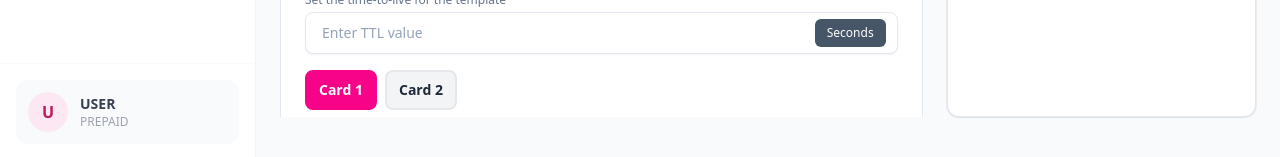
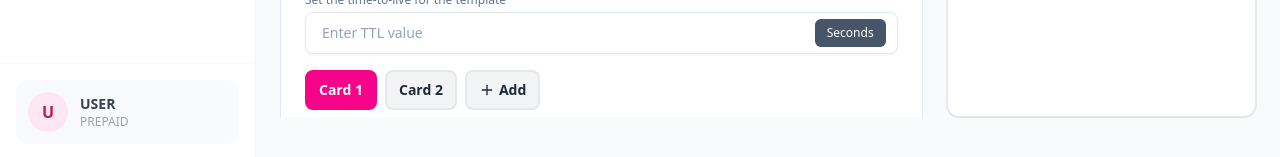
Before and after one commit to jhantu626/rcs-panel, a React (Vite) app: page /create-templates in a window 1280 px wide. Shown: the part 640-797 px from the top of the page. Built offline with nearby package versions, Linux system fonts and the light colour scheme; sample sign-in values are in the browser's storage.

Commit message:
some changes

```diff
--- a/src/components/cards/TemplateCarouselCard.jsx
+++ b/src/components/cards/TemplateCarouselCard.jsx
@@ -5,7 +5,7 @@ import { toast } from "react-toastify";
 import ButtonNormalnput from "../inputs/ButtonNormalnput";
 import { title } from "framer-motion/client";
 import AddBtnCard from "./AddBtnCard";
-import { Phone } from "lucide-react";
+import { Phone, Plus } from "lucide-react";
 
 const TemplateCarouselCard = ({ carousel, setCarousel }) => {
   const [selectedIndex, setSelectedIndex] = useState(0);
@@ -52,6 +52,31 @@ const TemplateCarouselCard = ({ carousel, setCarousel }) => {
             </div>
           );
         })}
+        <div
+          key={"add"}
+          onClick={() => {
+            setCarousel((prev) => [
+              ...prev,
+              {
+                cardWidth: carousel[0]?.cardWidth,
+                cardHeight: carousel[0]?.cardHeight,
+                headerType: carousel[0]?.headerType,
+                imageWidth: carousel[0]?.imageWidth,
+                imageHeight: carousel[0]?.imageHeight,
+                uploadedImage: null,
+                title: "",
+                body: "",
+                buttons: [],
+              },
+            ]);
+          }}
+          className={`flex flex-row gap-1 flex-wrap w-fit px-3 py-2 rounded-lg border-2 cursor-pointer transition-all
+             duration-200 bg-gray-100 border-gray-200 hover:border-pink-300 hover:bg-gray-50
+              justify-center items-center`}
+        >
+          <Plus size={16} />
+          <span className="text-sm font-semibold">Add</span>
+        </div>
       </div>
       {selectedIndex === 0 && (
         <>
@@ -251,19 +276,23 @@ const TemplateCarouselCard = ({ carousel, setCarousel }) => {
               latitude={btn.latitude}
               longitude={btn.longitude}
               onClose={() => {}}
-              onUpdate={(index,key,value)=>{
-                setCarousel((prev)=>prev.map((item,i)=>{
-
-                  if(i===selectedIndex){
-                    return {...item,buttons:item.buttons.map((btn,j)=>{
-                      if(j===index){
-                        return {...btn,[key]:value}
-                      }
-                      return btn;
-                    })}
-                  }
-                  return prev;
-                }))
+              onUpdate={(index, key, value) => {
+                setCarousel((prev) =>
+                  prev.map((item, i) => {
+                    if (i === selectedIndex) {
+                      return {
+                        ...item,
+                        buttons: item.buttons.map((btn, j) => {
+                          if (j === index) {
+                            return { ...btn, [key]: value };
+                          }
+                          return btn;
+                        }),
+                      };
+                    }
+                    return prev;
+                  }),
+                );
               }}
               query={btn.query}
               endDate={btn.endDate}
```
